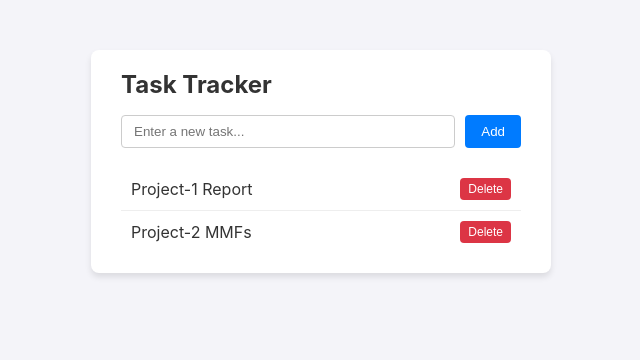
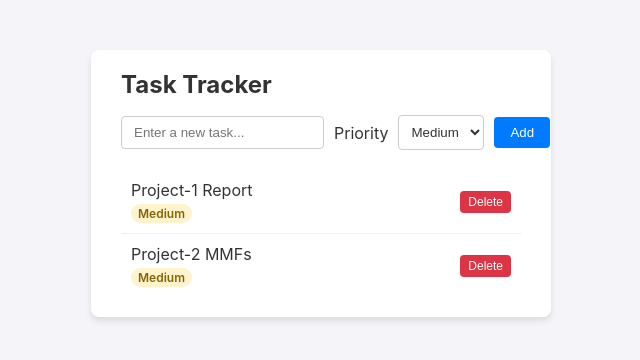
Before and after one commit to 100524271/TA_workshop, a Flask app: page / in a window 1280 px wide. Shown: the top 360 px of the page, without its empty margins (319-959 px from the left). Run offline with Flask 3, Linux system fonts and the light colour scheme.

Commit message:
Implement feature for issue #1

```diff
--- a/app.py
+++ b/app.py
@@ -2,42 +2,68 @@ from flask import Flask, render_template, request, jsonify
 
 app = Flask(__name__)
 
+SUPPORTED_PRIORITIES = {"Low", "Medium", "High"}
+
 tasks = [
-    {"id": 1, "title": "Project-1 Report"},
-    {"id": 2, "title": "Project-2 MMFs"}
+    {"id": 1, "title": "Project-1 Report", "priority": "Medium"},
+    {"id": 2, "title": "Project-2 MMFs", "priority": "Medium"}
 ]
 next_id = 3
 
+
+def normalize_priority(priority):
+    """Return a supported priority, defaulting to Medium."""
+    if priority in SUPPORTED_PRIORITIES:
+        return priority
+    return "Medium"
+
+
 @app.route('/')
 def index():
+    """Render the task tracker page."""
     return render_template('index.html')
+
 
 @app.route('/api/tasks', methods=['GET'])
 def get_tasks():
-    return jsonify(tasks)
+    """Return all tasks with a compatible priority value."""
+    response_tasks = []
+    for task in tasks:
+        response_task = dict(task)
+        response_task["priority"] = normalize_priority(
+            response_task.get("priority")
+        )
+        response_tasks.append(response_task)
+    return jsonify(response_tasks)
+
 
 @app.route('/api/tasks', methods=['POST'])
 def add_task():
+    """Create a task with a validated priority."""
     global next_id
-    data = request.get_json()
+    data = request.get_json(silent=True)
 
     if not data or not data.get('title'):
         return jsonify({"error": "Title is required"}), 400
 
     new_task = {
         "id": next_id,
-        "title": data['title']
+        "title": data['title'],
+        "priority": normalize_priority(data.get("priority"))
     }
     tasks.append(new_task)
     next_id += 1
 
     return jsonify(new_task), 201
 
+
 @app.route('/api/tasks/<int:task_id>', methods=['DELETE'])
 def delete_task(task_id):
+    """Delete a task by its identifier."""
     global tasks
-    tasks = [t for t in tasks if t['id'] != task_id]
+    tasks = [task for task in tasks if task['id'] != task_id]
     return jsonify({"result": "success"}), 200
+
 
 if __name__ == '__main__':
     app.run(debug=True, port=5000)
--- a/static/app.js
+++ b/static/app.js
@@ -8,9 +8,17 @@ async function fetchTasks() {
 
     tasks.forEach(task => {
         const li = document.createElement('li');
+        const priority = task.priority || 'Medium';
         li.innerHTML = `
-            <span>${task.title}</span>
-            <button class="delete-btn" onclick="deleteTask(${task.id})">Delete</button>
+            <div class="task-details">
+                <span>${task.title}</span>
+                <span class="priority priority-${priority.toLowerCase()}">
+                    ${priority}
+                </span>
+            </div>
+            <button class="delete-btn" onclick="deleteTask(${task.id})">
+                Delete
+            </button>
         `;
         taskList.appendChild(li);
     });
@@ -18,17 +26,20 @@ async function fetchTasks() {
 
 async function addTask() {
     const titleInput = document.getElementById('task-title');
+    const priorityInput = document.getElementById('task-priority');
     const title = titleInput.value.trim();
+    const priority = priorityInput.value || 'Medium';
 
     if (!title) return;
 
     await fetch('/api/tasks', {
         method: 'POST',
         headers: { 'Content-Type': 'application/json' },
-        body: JSON.stringify({ title })
+        body: JSON.stringify({ title, priority })
     });
 
     titleInput.value = '';
+    priorityInput.value = 'Medium';
     fetchTasks();
 }
 
--- a/static/style.css
+++ b/static/style.css
@@ -1,5 +1,6 @@
 body {
-    font-family: -apple-system, BlinkMacSystemFont, "Segoe UI", Roboto, Helvetica, Arial, sans-serif;
+    font-family: -apple-system, BlinkMacSystemFont, "Segoe UI", Roboto,
+        Helvetica, Arial, sans-serif;
     background-color: #f4f4f9;
     color: #333;
     display: flex;
@@ -26,6 +27,7 @@ h1 {
     display: flex;
     gap: 10px;
     margin-bottom: 20px;
+    align-items: center;
 }
 
 input[type="text"] {
@@ -33,6 +35,14 @@ input[type="text"] {
     padding: 8px 12px;
     border: 1px solid #ccc;
     border-radius: 4px;
+}
+
+select {
+    padding: 8px;
+    border: 1px solid #ccc;
+    border-radius: 4px;
+    background-color: white;
+    color: #333;
 }
 
 button {
@@ -66,6 +76,35 @@ li:last-child {
     border-bottom: none;
 }
 
+.task-details {
+    display: flex;
+    flex-direction: column;
+    gap: 4px;
+}
+
+.priority {
+    width: fit-content;
+    padding: 2px 7px;
+    border-radius: 10px;
+    font-size: 12px;
+    font-weight: 600;
+}
+
+.priority-low {
+    background-color: #e2f0d9;
+    color: #39721d;
+}
+
+.priority-medium {
+    background-color: #fff3cd;
+    color: #856404;
+}
+
+.priority-high {
+    background-color: #f8d7da;
+    color: #842029;
+}
+
 .delete-btn {
     background-color: #dc3545;
     padding: 4px 8px;
--- a/templates/index.html
+++ b/templates/index.html
@@ -12,6 +12,12 @@
 
         <div class="task-input">
             <input type="text" id="task-title" placeholder="Enter a new task...">
+            <label for="task-priority">Priority</label>
+            <select id="task-priority">
+                <option value="Low">Low</option>
+                <option value="Medium" selected>Medium</option>
+                <option value="High">High</option>
+            </select>
             <button onclick="addTask()">Add</button>
         </div>
 
```
Also changed, not shown: tests/test_app.py (+77 -1 lines).
